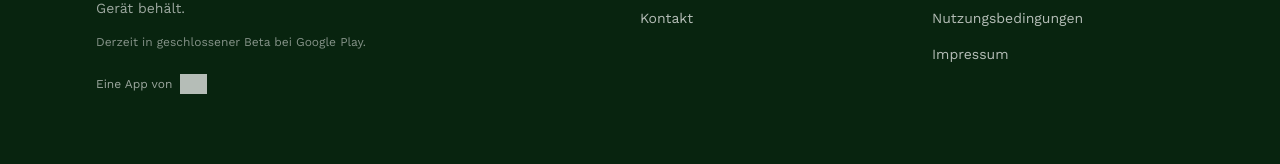
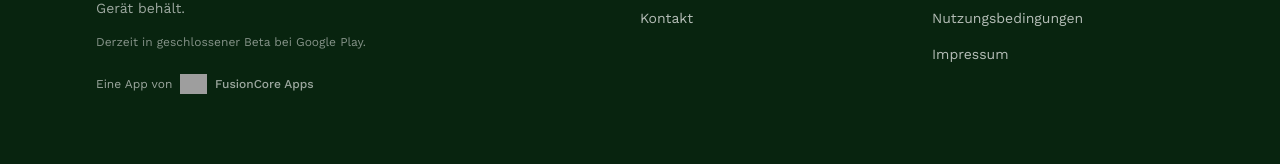
Before and after one commit to Z3r0J/expiroo-website, a Next.js app: page /de in a window 1280 px wide. Shown: the part 5156-5320 px from the top of the page. Built offline with nearby package versions, Linux system fonts and the light colour scheme; grey boxes are pictures that could not be loaded.

Commit message:
fix(footer): show FusionCore Apps app icon in color with visible wordmark

```diff
--- a/components/Footer.tsx
+++ b/components/Footer.tsx
@@ -36,11 +36,12 @@ export function Footer({ locale, dict }: { locale: Locale; dict: Dictionary }) {
               {f.publisher}
               <Image
                 src="/images/fusion-core-apps.png"
-                alt={PARENT_COMPANY}
+                alt=""
                 width={528}
                 height={551}
-                className="h-5 w-auto brightness-0 invert opacity-70"
+                className="h-5 w-auto"
               />
+              <span className="font-medium">{PARENT_COMPANY}</span>
             </a>
           </div>
 
```
